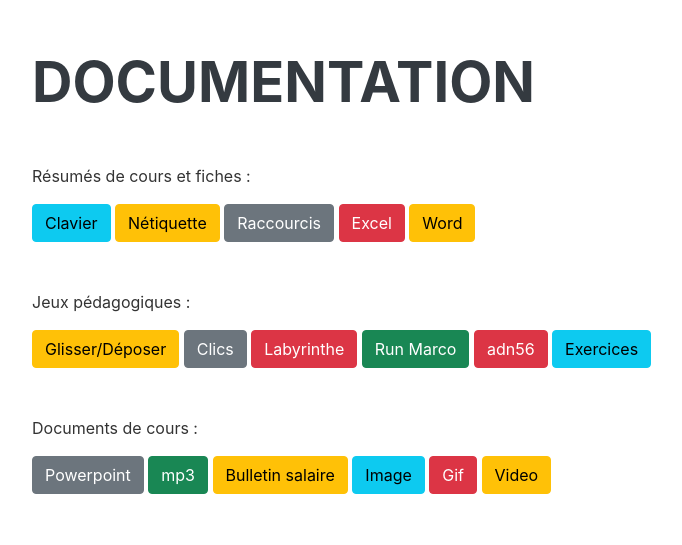
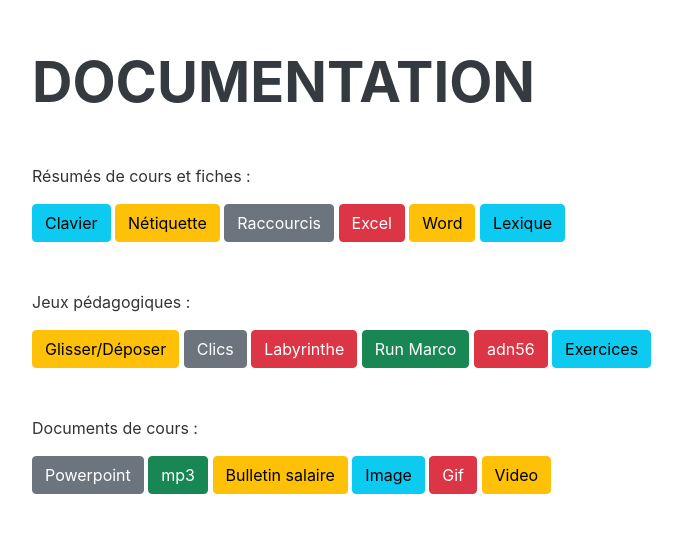
Before and after one commit to ElieFrancisco/ElieFrancisco.github.io, a plain HTML site: page index.html in a window 1280 px wide. Shown: the part 5700-6245 px from the top of the page, without its empty margins (288-970 px from the left). Drawn offline with nearby package versions, Linux system fonts and the light colour scheme; a web font is replaced by a local one.

Commit message:
ajout Lexique

```diff
--- a/index.html
+++ b/index.html
@@ -6,7 +6,7 @@
         <meta name="description" content="" />
         <meta name="author" content="" />
         <title>CV Élie FRANCISCO</title>
-        <link rel="icon" type="image/x-icon" href="assets/img/favicon.ico" />
+        <link rel="icon" type="image/x-icon" href="assets/img/gif.gif" />
         <!-- Font Awesome icons (free version)-->
         <script src="https://use.fontawesome.com/releases/v5.15.3/js/all.js" crossorigin="anonymous"></script>
         <!-- Google fonts-->
@@ -246,6 +246,7 @@
                         <a class="btn btn-secondary" href="index2.html" role="button"target="_blank">Raccourcis</a>
                         <a class="btn btn-danger" href="assets/pedagogie/excel_2016_Tutoriel.pdf" role="button">Excel</a>
                         <a class="btn btn-warning" href="assets/pedagogie/atelier_word_2019.pdf" role="button">Word</a>
+                        <a class="btn btn-info" href="assets/pedagogie/Lexique_du_numerique.pdf" role="button"target="blank">Lexique</a>
                     </div>
                     <div class="mb-5">
                         <p>Jeux pédagogiques :</p>
```
Also changed, not shown: assets/img/gif.gif (added), 3 other files.
